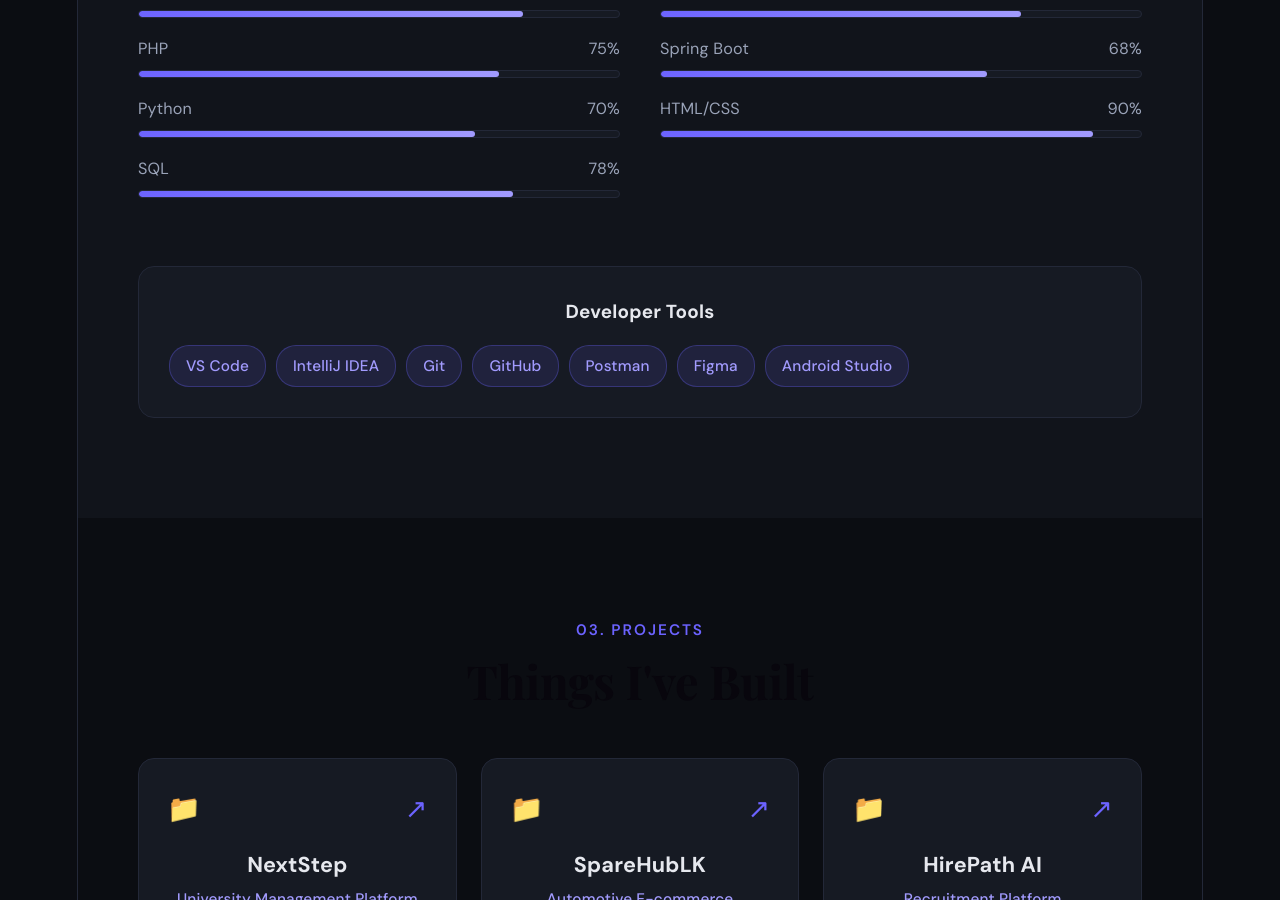
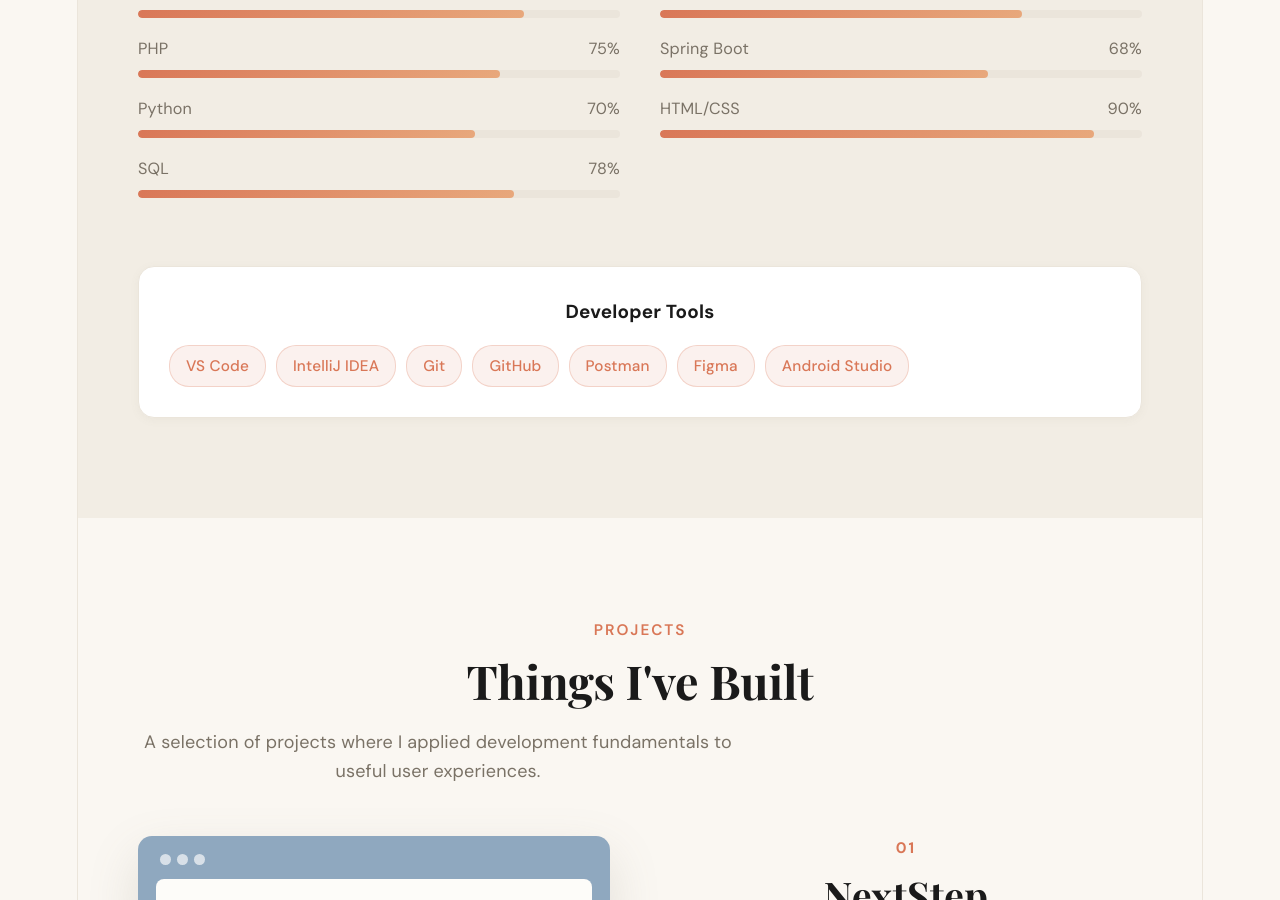
Before and after one commit to kavishka608/portfolio-v2, a React (Vite) app: page / in a window 1280 px wide. Shown: the part 1900-2800 px from the top of the page. Built offline with nearby package versions, Linux system fonts and the light colour scheme.

Commit message:
Change with new features

```diff
--- a/src/App.css
+++ b/src/App.css
@@ -1,15 +1,18 @@
 @import url('https://fonts.googleapis.com/css2?family=Playfair+Display:wght@600;700;800&family=DM+Sans:wght@300;400;500;600;700&display=swap');
 
 :root {
-  --bg: #0b0d12;
-  --bg-alt: #11141b;
-  --card: #161a23;
-  --border: #232838;
-  --text: #e6e8ee;
-  --text-dim: #9aa3b8;
-  --accent: #6c63ff;
-  --accent-2: #a29bfe;
-  --gradient: linear-gradient(135deg, #6c63ff 0%, #a29bfe 100%);
+  --bg: #faf7f2;
+  --bg-alt: #f2ede4;
+  --card: #ffffff;
+  --border: #ebe5db;
+  --text: #1a1a1a;
+  --text-dim: #7a7266;
+  --accent: #d97757;
+  --accent-2: #e8a87c;
+  --gradient: linear-gradient(135deg, #d97757 0%, #e8a87c 100%);
+  --shadow-sm: 0 2px 10px rgba(122, 114, 102, 0.06);
+  --shadow-md: 0 8px 30px rgba(122, 114, 102, 0.10);
+  --shadow-lg: 0 20px 50px rgba(217, 119, 87, 0.15);
 }
 
 * { margin: 0; padding: 0; box-sizing: border-box; }
@@ -48,7 +51,7 @@ a { color: inherit; text-decoration: none; }
   transition: all 0.3s ease;
 }
 .navbar.scrolled {
-  background: rgba(11, 13, 18, 0.85);
+  background: rgba(250, 247, 242, 0.85);
   backdrop-filter: blur(12px);
   padding: 14px 60px;
   border-bottom: 1px solid var(--border);
@@ -57,6 +60,7 @@ a { color: inherit; text-decoration: none; }
   font-family: 'Playfair Display', serif;
   font-size: 1.6rem;
   font-weight: 800;
+  color: var(--text);
 }
 .logo span { color: var(--accent); }
 .nav-links {
@@ -70,7 +74,7 @@ a { color: inherit; text-decoration: none; }
   color: var(--text-dim);
   transition: color 0.2s;
 }
-.nav-links a:hover { color: var(--text); }
+.nav-links a:hover { color: var(--accent); }
 
 /* ---------- Hero ---------- */
 .hero {
@@ -87,18 +91,18 @@ a { color: inherit; text-decoration: none; }
   position: absolute;
   top: -200px; right: -200px;
   width: 600px; height: 600px;
-  background: radial-gradient(circle, rgba(108, 99, 255, 0.25), transparent 70%);
+  background: radial-gradient(circle, rgba(217, 119, 87, 0.15), transparent 70%);
   border-radius: 50%;
-  filter: blur(40px);
+  filter: blur(50px);
 }
 .hero::after {
   content: '';
   position: absolute;
   bottom: -300px; left: -200px;
   width: 500px; height: 500px;
-  background: radial-gradient(circle, rgba(162, 155, 254, 0.18), transparent 70%);
+  background: radial-gradient(circle, rgba(232, 168, 124, 0.15), transparent 70%);
   border-radius: 50%;
-  filter: blur(40px);
+  filter: blur(50px);
 }
 .hero-content {
   max-width: 800px;
@@ -107,10 +111,11 @@ a { color: inherit; text-decoration: none; }
   z-index: 1;
 }
 .hero-tag {
-  color: var(--accent-2);
+  color: var(--accent);
   font-size: 0.95rem;
   letter-spacing: 0.5px;
   margin-bottom: 16px;
+  font-weight: 500;
 }
 .hero h1 {
   font-family: 'Playfair Display', serif;
@@ -118,6 +123,7 @@ a { color: inherit; text-decoration: none; }
   font-weight: 800;
   line-height: 1.1;
   margin-bottom: 12px;
+  color: var(--text);
 }
 .gradient {
   background: var(--gradient);
@@ -164,11 +170,11 @@ a { color: inherit; text-decoration: none; }
 .btn.primary {
   background: var(--gradient);
   color: #fff;
-  box-shadow: 0 8px 25px rgba(108, 99, 255, 0.35);
+  box-shadow: 0 8px 25px rgba(217, 119, 87, 0.30);
 }
 .btn.primary:hover {
   transform: translateY(-2px);
-  box-shadow: 0 12px 30px rgba(108, 99, 255, 0.55);
+  box-shadow: 0 12px 30px rgba(217, 119, 87, 0.45);
 }
 .btn.secondary {
   background: transparent;
@@ -177,7 +183,7 @@ a { color: inherit; text-decoration: none; }
 }
 .btn.secondary:hover {
   border-color: var(--accent);
-  color: var(--accent-2);
+  color: var(--accent);
 }
 
 /* ---------- Sections ---------- */
@@ -202,6 +208,7 @@ a { color: inherit; text-decoration: none; }
   font-size: clamp(1.8rem, 4vw, 2.6rem);
   font-weight: 700;
   margin-bottom: 50px;
+  color: var(--text);
 }
 .section-desc {
   color: var(--text-dim);
@@ -222,7 +229,7 @@ a { color: inherit; text-decoration: none; }
   margin-bottom: 18px;
   font-size: 1.02rem;
 }
-.about-text strong { color: var(--accent-2); }
+.about-text strong { color: var(--accent); }
 .about-stats {
   display: grid;
   grid-template-columns: repeat(3, 1fr);
@@ -235,6 +242,7 @@ a { color: inherit; text-decoration: none; }
   border-radius: 12px;
   padding: 20px;
   text-align: center;
+  box-shadow: var(--shadow-sm);
 }
 .about-stats strong {
   display: block;
@@ -255,6 +263,7 @@ a { color: inherit; text-decoration: none; }
   border-radius: 16px;
   padding: 30px;
   text-align: center;
+  box-shadow: var(--shadow-md);
 }
 .avatar {
   width: 100px;
@@ -269,7 +278,7 @@ a { color: inherit; text-decoration: none; }
   font-weight: 800;
   color: #fff;
   margin: 0 auto 24px;
-  box-shadow: 0 8px 30px rgba(108, 99, 255, 0.4);
+  box-shadow: 0 8px 30px rgba(217, 119, 87, 0.30);
 }
 .about-card p {
   text-align: left;
@@ -302,10 +311,9 @@ a { color: inherit; text-decoration: none; }
 }
 .skill-track {
   height: 8px;
-  background: var(--card);
+  background: var(--border);
   border-radius: 4px;
   overflow: hidden;
-  border: 1px solid var(--border);
 }
 .skill-fill {
   height: 100%;
@@ -318,73 +326,162 @@ a { color: inherit; text-decoration: none; }
   border: 1px solid var(--border);
   border-radius: 16px;
   padding: 30px;
+  box-shadow: var(--shadow-sm);
 }
 .tools h3 { margin-bottom: 18px; font-size: 1.05rem; }
 .tool-tags { display: flex; flex-wrap: wrap; gap: 10px; }
 .tag {
   padding: 8px 16px;
-  background: rgba(108, 99, 255, 0.12);
-  color: var(--accent-2);
-  border: 1px solid rgba(108, 99, 255, 0.3);
+  background: rgba(217, 119, 87, 0.10);
+  color: var(--accent);
+  border: 1px solid rgba(217, 119, 87, 0.25);
   border-radius: 20px;
   font-size: 0.85rem;
   font-weight: 500;
 }
 
 /* ---------- Projects ---------- */
-.projects-grid {
+.projects-list {
+  display: flex;
+  flex-direction: column;
+  gap: 90px;
+}
+
+.project-row {
   display: grid;
-  grid-template-columns: repeat(auto-fit, minmax(280px, 1fr));
-  gap: 24px;
+  grid-template-columns: 1fr 1fr;
+  gap: 60px;
+  align-items: center;
 }
-.project-card {
+
+/* --- Mockup / Screenshot (browser window style) --- */
+.project-mockup {
+  border-radius: 14px;
+  padding: 18px;
+  aspect-ratio: 4 / 3;
+  display: flex;
+  flex-direction: column;
+  box-shadow: 0 20px 50px rgba(122, 114, 102, 0.18);
+  position: relative;
+  overflow: hidden;
+}
+
+.mockup-bar {
+  display: flex;
+  gap: 6px;
+  margin-bottom: 14px;
+  padding-left: 4px;
+}
+.mockup-bar span {
+  width: 11px;
+  height: 11px;
+  border-radius: 50%;
+  background: rgba(255, 255, 255, 0.65);
+}
+
+.mockup-body {
+  flex: 1;
+  background: #fdfcf9;
+  border-radius: 8px;
+  display: flex;
+  align-items: center;
+  justify-content: center;
+  padding: 30px;
+  overflow: hidden;
+}
+
+/* If real image exists, it replaces the placeholder */
+.project-mockup img {
+  width: 100%;
+  height: 100%;
+  object-fit: cover;
+  border-radius: 8px;
+}
+
+.mockup-inner {
+  width: 100%;
+  text-align: left;
+}
+.mockup-inner h4 {
+  font-family: 'Playfair Display', serif;
+  font-size: 1.4rem;
+  font-weight: 700;
+  color: #2c2823;
+  margin-bottom: 22px;
+}
+.mockup-line {
+  height: 8px;
+  border-radius: 4px;
+  background: #e8e2d5;
+  margin-bottom: 12px;
+}
+.mockup-line.accent {
+  background: linear-gradient(90deg, #d97757 0%, #e8a87c 100%);
+}
+.mockup-line.w80 { width: 80%; }
+.mockup-line.w70 { width: 70%; }
+.mockup-line.w60 { width: 60%; }
+
+/* --- Info panel --- */
+.project-info {
+  max-width: 480px;
+}
+.project-num {
+  color: #d97757;
+  font-size: 0.85rem;
+  font-weight: 700;
+  letter-spacing: 2px;
   display: block;
-  background: var(--card);
-  border: 1px solid var(--border);
-  border-radius: 16px;
-  padding: 28px;
-  transition: all 0.3s ease;
-  height: 100%;
+  margin-bottom: 12px;
 }
-.project-card:hover {
-  transform: translateY(-6px);
-  border-color: rgba(108, 99, 255, 0.5);
-  box-shadow: 0 20px 40px rgba(108, 99, 255, 0.15);
-}
-.project-header {
-  display: flex;
-  justify-content: space-between;
-  align-items: center;
-  margin-bottom: 18px;
-  font-size: 1.5rem;
-}
-.arrow { color: var(--accent); }
-.project-card h3 {
-  font-size: 1.2rem;
-  margin-bottom: 4px;
+.project-info h3 {
+  font-family: 'Playfair Display', serif;
+  font-size: 2.2rem;
+  font-weight: 700;
+  color: var(--text);
+  margin-bottom: 8px;
+  line-height: 1.15;
 }
 .project-sub {
-  color: var(--accent-2);
-  font-size: 0.85rem;
-  margin-bottom: 14px;
+  color: var(--text);
+  font-size: 1.05rem;
   font-weight: 500;
+  margin-bottom: 12px;
+}
+.project-stack {
+  color: var(--text-dim);
+  font-size: 0.9rem;
+  margin-bottom: 20px;
 }
 .project-desc {
   color: var(--text-dim);
-  font-size: 0.92rem;
-  margin-bottom: 18px;
+  font-size: 0.98rem;
+  line-height: 1.7;
+  margin-bottom: 24px;
 }
-.project-tags {
-  display: flex;
-  flex-wrap: wrap;
-  gap: 8px;
+.project-link {
+  color: var(--text);
+  font-weight: 600;
+  font-size: 0.95rem;
+  border-bottom: 2px solid transparent;
+  padding-bottom: 2px;
+  transition: all 0.25s;
+  display: inline-block;
 }
-.project-tags span {
-  font-size: 0.75rem;
-  color: var(--text-dim);
-  background: rgba(255, 255, 255, 0.04);
-  padding: 4px 10px;
-  border-radius: 6px;
+.project-link:hover {
+  color: #d97757;
+  border-bottom-color: #d97757;
+}
+
+/* --- Responsive --- */
+@media (max-width: 900px) {
+  .projects-list { gap: 60px; }
+  .project-row {
+    grid-template-columns: 1fr;
+    gap: 30px;
+  }
+  .project-info { max-width: 100%; }
+  .project-info h3 { font-size: 1.6rem; }
 }
 
 /* ---------- Timeline ---------- */
@@ -411,10 +508,10 @@ a { color: inherit; text-decoration: none; }
   height: 16px;
   border-radius: 50%;
   background: var(--gradient);
-  box-shadow: 0 0 0 4px rgba(108, 99, 255, 0.15);
+  box-shadow: 0 0 0 4px rgba(217, 119, 87, 0.15);
 }
 .timeline-year {
-  color: var(--accent-2);
+  color: var(--accent);
   font-size: 0.85rem;
   font-weight: 600;
   margin-bottom: 6px;
@@ -422,6 +519,7 @@ a { color: inherit; text-decoration: none; }
 .timeline-content h3 {
   font-size: 1.15rem;
   margin-bottom: 4px;
+  color: var(--text);
 }
 .timeline-place {
   color: var(--text-dim);
@@ -449,6 +547,7 @@ a { color: inherit; text-decoration: none; }
   border-radius: 12px;
   padding: 18px;
   transition: all 0.25s;
+  box-shadow: var(--shadow-sm);
 }
 .contact-item:hover {
   border-color: var(--accent);
@@ -462,7 +561,7 @@ a { color: inherit; text-decoration: none; }
   margin-bottom: 2px;
   font-weight: 500;
 }
-.contact-item p { font-size: 0.95rem; }
+.contact-item p { font-size: 0.95rem; color: var(--text); }
 
 .contact-form {
   display: flex;
@@ -472,6 +571,7 @@ a { color: inherit; text-decoration: none; }
   border: 1px solid var(--border);
   border-radius: 16px;
   padding: 28px;
+  box-shadow: var(--shadow-md);
 }
 .contact-form input,
 .contact-form textarea {
@@ -483,20 +583,21 @@ a { color: inherit; text-decoration: none; }
   font-family: inherit;
   font-size: 0.95rem;
   resize: vertical;
-  transition: border-color 0.2s;
+  transition: border-color 0.2s, box-shadow 0.2s;
 }
 .contact-form input:focus,
 .contact-form textarea:focus {
   outline: none;
   border-color: var(--accent);
+  box-shadow: 0 0 0 3px rgba(217, 119, 87, 0.12);
 }
 .form-success {
-  background: rgba(108, 99, 255, 0.15);
-  border: 1px solid rgba(108, 99, 255, 0.4);
+  background: rgba(217, 119, 87, 0.12);
+  border: 1px solid rgba(217, 119, 87, 0.35);
   padding: 12px;
   border-radius: 10px;
   font-size: 0.9rem;
-  color: var(--accent-2);
+  color: var(--accent);
 }
 
 /* ---------- Footer ---------- */
@@ -506,6 +607,7 @@ a { color: inherit; text-decoration: none; }
   border-top: 1px solid var(--border);
   color: var(--text-dim);
   font-size: 0.9rem;
+  background: var(--bg-alt);
 }
 .footer strong { color: var(--text); }
 .footer-sub { margin-top: 8px; font-size: 0.85rem; }
--- a/src/components/Projects.jsx
+++ b/src/components/Projects.jsx
@@ -6,51 +6,86 @@ const projects = [
     title: 'NextStep',
     subtitle: 'University Management Platform',
     desc: 'Web platform allowing university students to access and search past exam papers efficiently. Built responsive interfaces with React.js and collaborated on frontend-backend integration.',
-    tags: ['React.js', 'REST API', 'Team Project'],
+    stack: 'React.js · REST API · Team Project',
     link: 'https://github.com/kavishka608/NextStep.git',
+    image: '/projects/nextstep.png',
+    color: '#8fa8bf', // soft dusty blue
   },
   {
     title: 'SpareHubLK',
-    subtitle: 'Automotive E-commerce',
+    subtitle: 'Automotive Parts E-commerce',
     desc: 'Full-stack e-commerce platform for automotive parts. Used PHP & MySQL for product listings, user management, and search — focused on UX and optimized database queries.',
-    tags: ['PHP', 'MySQL', 'JavaScript'],
+    stack: 'PHP · MySQL · JavaScript',
     link: 'https://github.com/kavishka608',
+    image: '/projects/sparehub.png',
+    color: '#a8bfa1', // sage green
   },
   {
     title: 'HirePath AI',
-    subtitle: 'Recruitment Platform',
-    desc: 'Recruiter module for an AI-powered recruitment platform. Built 9 RESTful APIs using ASP.NET Core 8, C#, EF Core, applying Repository Pattern and SOLID principles.',
-    tags: ['ASP.NET Core', 'C#', 'SQL Server'],
+    subtitle: 'AI-Powered Recruitment Platform',
+    desc: 'Recruiter management subsystem with 9 RESTful APIs. Built using Repository Pattern, Service Layer and SOLID principles. Includes job search, dashboard statistics and proper database relationships.',
+    stack: 'ASP.NET Core 8 · C# · Entity Framework · SQL Server · Swagger',
     link: 'https://github.com/kavishka608/HirePath',
+    image: '/projects/hirepath.png',
+    color: '#8fa8bf', // dusty blue
   },
   {
     title: 'HomeCraft',
-    subtitle: 'Home Services Booking',
-    desc: 'Full-stack platform connecting homeowners with construction professionals. 20+ RESTful APIs with JWT auth, PostgreSQL database, and React frontend.',
-    tags: ['Node.js', 'PostgreSQL', 'React'],
+    subtitle: 'Home Services Booking Platform',
+    desc: 'Full-stack platform connecting homeowners with construction professionals. 20+ RESTful APIs with JWT authentication, PostgreSQL database, and responsive React frontend with bidding and review features.',
+    stack: 'Node.js · Express · PostgreSQL · React · JWT',
     link: 'https://github.com/kavishka608/homecraft-backend',
+    image: '/projects/homecraft.png',
+    color: '#a8bfa1', // sage green
   },
 ];
 
 export default function Projects() {
   return (
     <section id="projects" className="section">
-      <SectionHeader tag="03. Projects" title="Things I've Built" />
-      <div className="projects-grid">
+      <SectionHeader
+        tag="Projects"
+        title="Things I've Built"
+        desc="A selection of projects where I applied development fundamentals to useful user experiences."
+      />
+      <div className="projects-list">
         {projects.map((p, i) => (
-          <FadeIn key={p.title} delay={i * 100}>
-            <a href={p.link} target="_blank" rel="noreferrer" className="project-card">
-              <div className="project-header">
-                <span className="folder">📁</span>
-                <span className="arrow">↗</span>
+          <FadeIn key={p.title} delay={i * 80}>
+            <div className="project-row">
+              <div
+                className="project-mockup"
+                style={{ background: p.color }}
+              >
+                <div className="mockup-bar">
+                  <span /><span /><span />
+                </div>
+                <div className="mockup-body">
+                  <div className="mockup-inner">
+                    <h4>{p.title}</h4>
+                    <div className="mockup-line w80" />
+                    <div className="mockup-line accent w60" />
+                    <div className="mockup-line w70" />
+                  </div>
+                </div>
               </div>
-              <h3>{p.title}</h3>
-              <p className="project-sub">{p.subtitle}</p>
-              <p className="project-desc">{p.desc}</p>
-              <div className="project-tags">
-                {p.tags.map((t) => <span key={t}>{t}</span>)}
+              <div className="project-info">
+                <span className="project-num">
+                  {String(i + 1).padStart(2, '0')}
+                </span>
+                <h3>{p.title}</h3>
+                <p className="project-sub">{p.subtitle}</p>
+                <p className="project-stack">{p.stack}</p>
+                <p className="project-desc">{p.desc}</p>
+                <a
+                  href={p.link}
+                  target="_blank"
+                  rel="noreferrer"
+                  className="project-link"
+                >
+                  View on GitHub ↗
+                </a>
               </div>
-            </a>
+            </div>
           </FadeIn>
         ))}
       </div>
```
